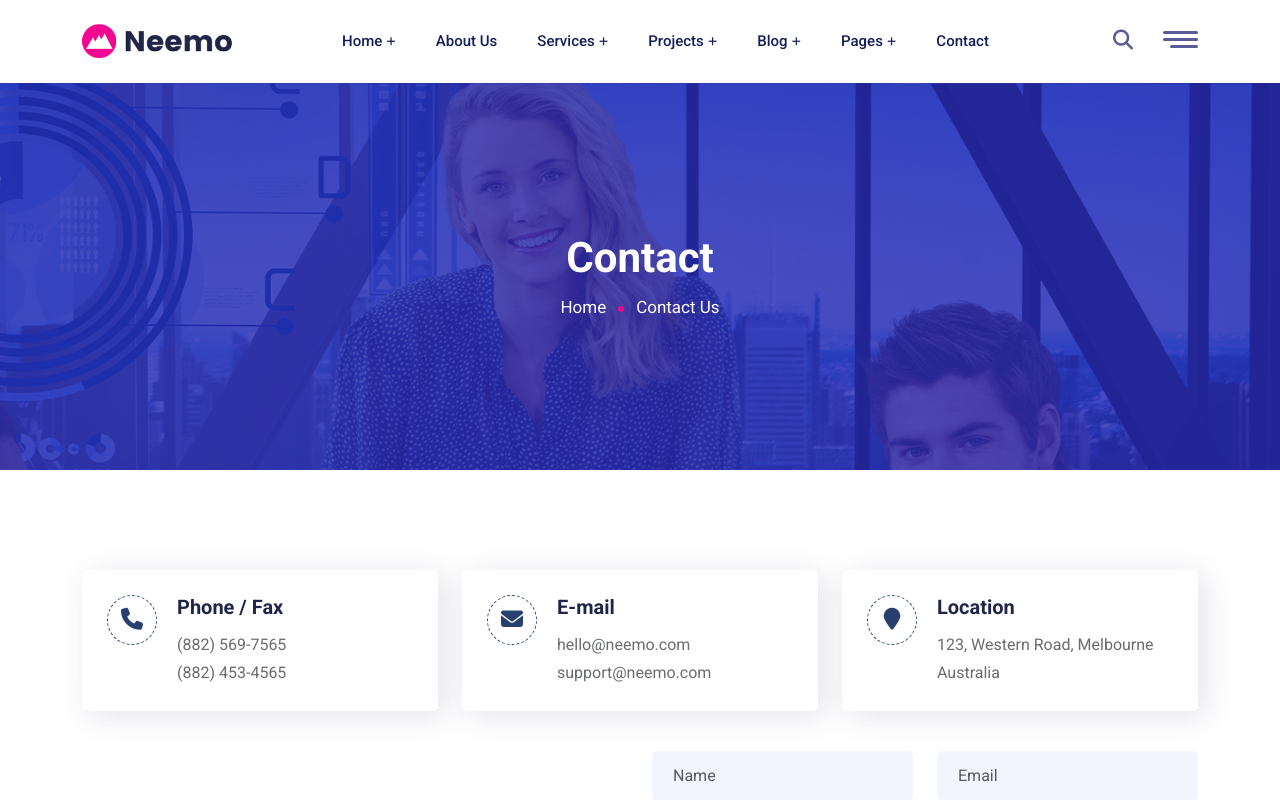
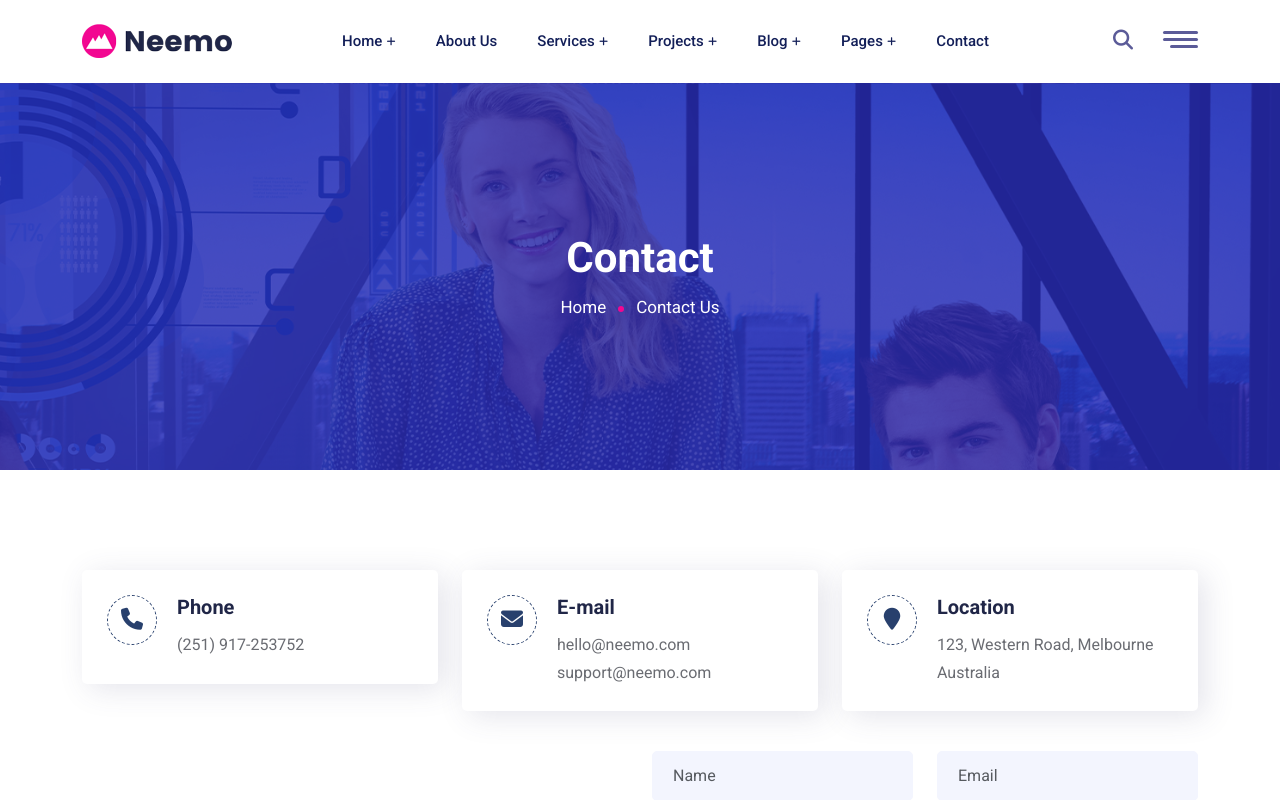
Before and after one commit to henask12/DigitalCraft-Solutions, a Next.js app: page /contact in a window 1280 px wide. Shown: the top 800 px of the page. Built offline with nearby package versions, Linux system fonts and the light colour scheme.

Commit message:
updated contact info

```diff
--- a/components/Contact/ContactInfo.js
+++ b/components/Contact/ContactInfo.js
@@ -11,9 +11,8 @@ const ContactInfo = () => {
                 <i className="fa fa-phone"></i>
               </div>
               <div className="content">
-                <h4>Phone / Fax</h4>
-                <p>(882) 569-7565</p>
-                <p>(882) 453-4565</p>
+                <h4>Phone</h4>
+                <p>(251) 917-253752</p>
               </div>
             </div>
           </div>
```
